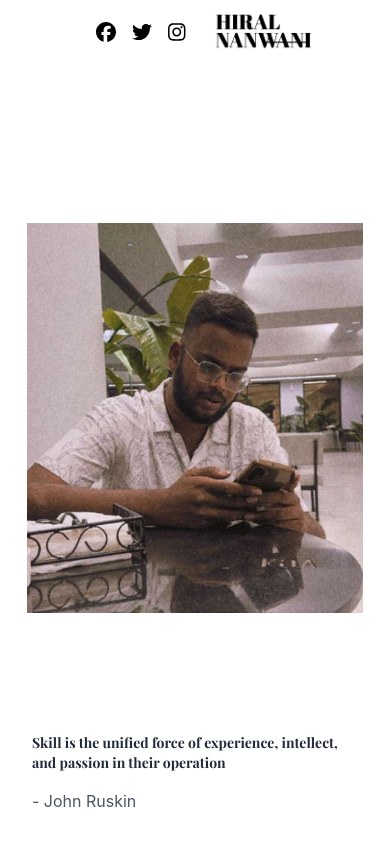
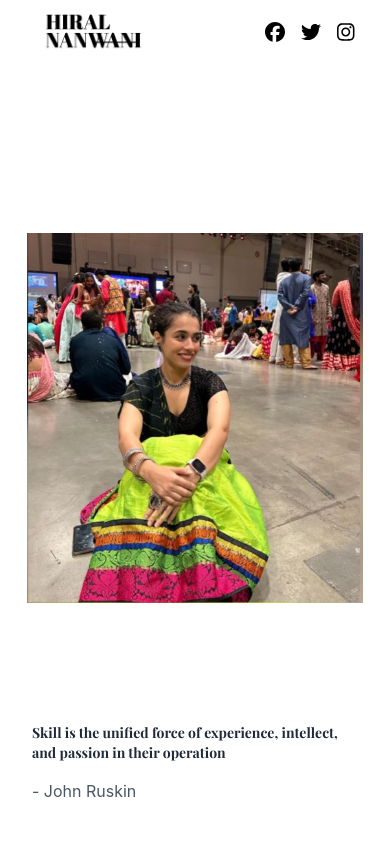
Before and after one commit to MirageTHE69/craftbyHN, a Gatsby site: page / in a window 390 px wide. Shown: the top 844 px of the page. Built offline with nearby package versions, Linux system fonts and the light colour scheme; Gatsby itself is replaced by a stand-in of ours; a web font is replaced by a local one.

Commit message:
added new

```diff
--- a/src/components/hero.js
+++ b/src/components/hero.js
@@ -1,5 +1,5 @@
 import React from 'react';
-import Mirage from "../images/Mirage.png";
+import Hiral from "../images/HIRAL.jpg"
 
 const Hero = () => {
   return (
@@ -9,7 +9,7 @@ const Hero = () => {
           <div className="flex justify-center" data-aos="fade-right">
             <div className=" p-2 rounded-lg ">
               <img
-                src={Mirage}
+                src={Hiral}
                 alt="Person"
                 className="max-w-md h-auto p-14 sm:p-0"
               />
--- a/src/components/navBar.js
+++ b/src/components/navBar.js
@@ -7,13 +7,13 @@ const Navbar = () => {
   return (
     <nav className="bg-white  ">
       <div className="container mx-auto px-4 sm:px-6 lg:px-8">
-        <div className="flex  justify-between px-20 h-16 flex-row-reverse">
+        <div className="flex  justify-between  h-16  flex-row md:flex-row-reverse md:mx-20 ">
           <div className="flex items-center">
             <a href="/" className="flex-shrink-0">
               <img className=" h-36 w-36 mt-5" src={Logo} alt="Logo" />
             </a>
           </div>
-          <div className="flex items-center space-x-4">
+          <div className="flex items-center space-x-4 mr-5">
             <a href="https://facebook.com" className="text-black hover:text-gray-700">
               <FontAwesomeIcon icon={faFacebook} size="lg" />
             </a>
```
Also changed, not shown: src/images/HIRAL.jpg (added), src/images/Mirage.png (deleted).
